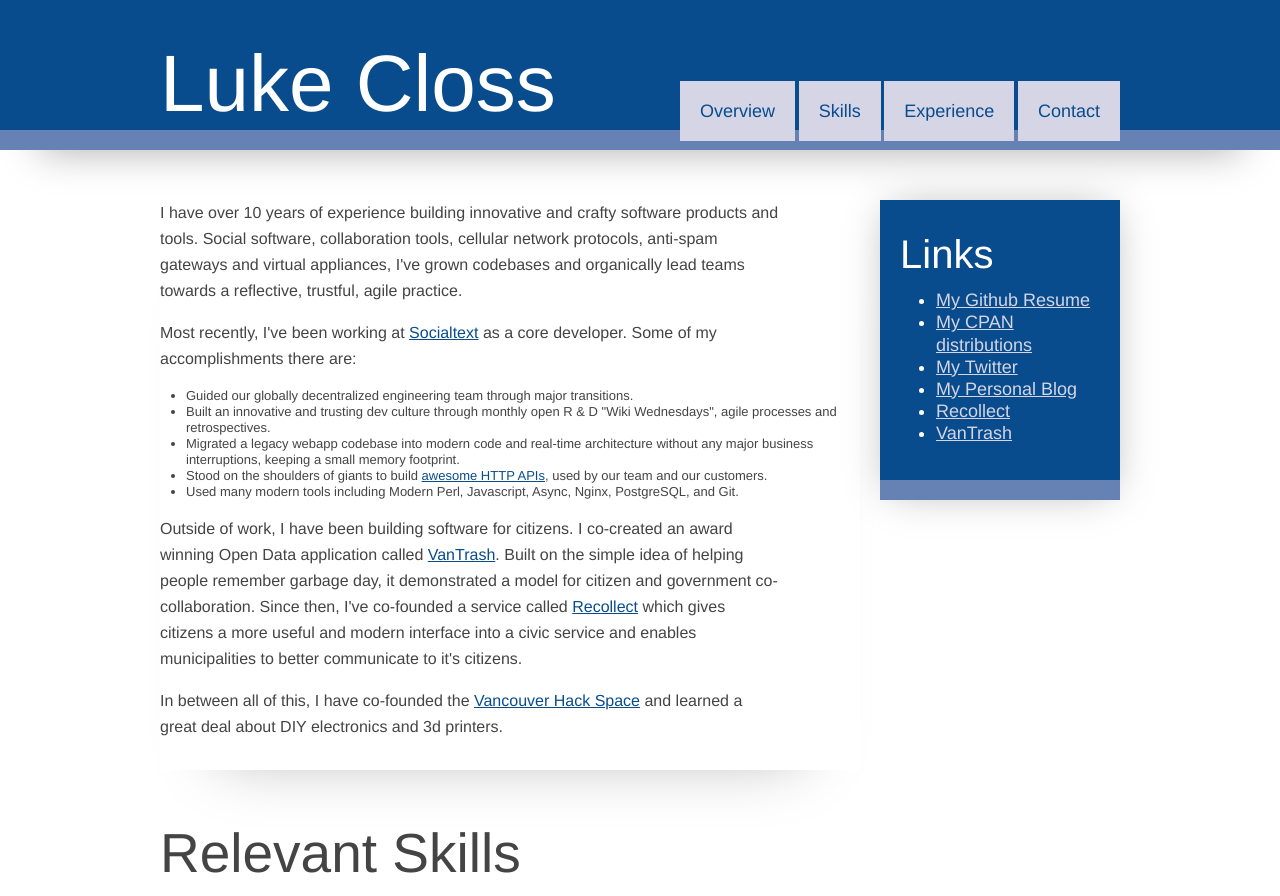
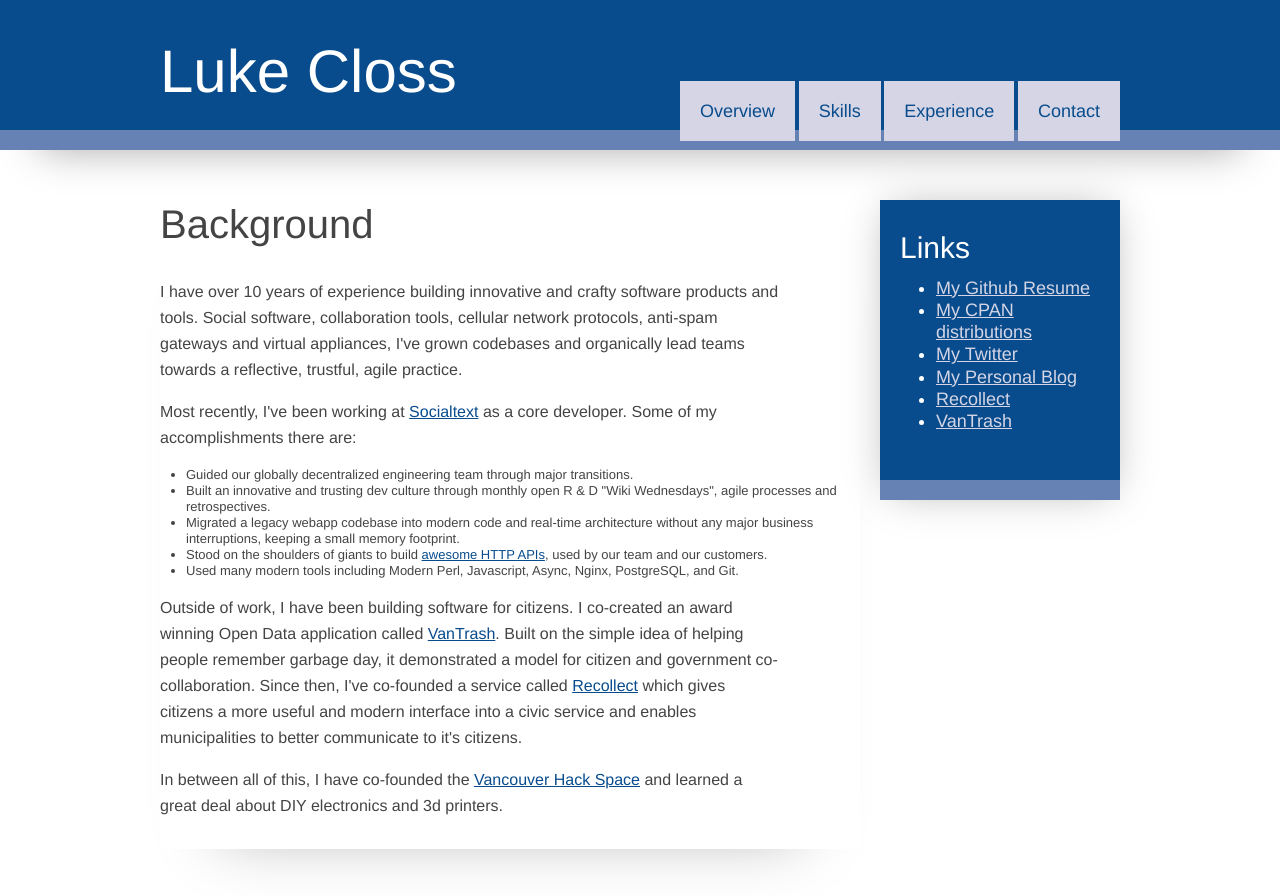
Before and after one commit to lukec/resume, a plain HTML site: page index.html in a window 1280 px wide. Shown: the top 896 px of the page. Drawn offline with nearby package versions, Linux system fonts and the light colour scheme.

Commit message:
make some tweaks

```diff
--- a/css/style.css
+++ b/css/style.css
@@ -110,19 +110,19 @@ body{
 }
 
 #title{
-	font-size: 80px;
+	font-size: 60px;
 	color:white;
 	padding-top:35px;
 	float:left;
 }
 
 h2{
-	font-size: 55px;
-	margin:30px 0;
+	font-size: 40px;
+	margin:20px 0;
 }
 
 h3{
-	font-size: 40px;
+	font-size: 30px;
 	margin:10px 0;
 }
 
@@ -142,6 +142,7 @@ nav a{
 	background-color:#d5d5e5;
 	font-size: 18px;
 }
+nav a:visited { color: #084c8d; }
 
 aside{
 	color:white;
@@ -165,7 +166,7 @@ aside{
 }
 
 #main header h2{
-	padding-bottom:30px;
+	padding-bottom:10px;
 }
 
 article header{
--- a/index.html
+++ b/index.html
@@ -49,6 +49,7 @@
 		<article>
 			<header>
                         <a name="Overview"></a>
+                        <h2>Background</h2>
                                 <p>I have over 10 years of experience building
                                 innovative and crafty software products and
                                 tools.  Social software, collaboration tools,
```
